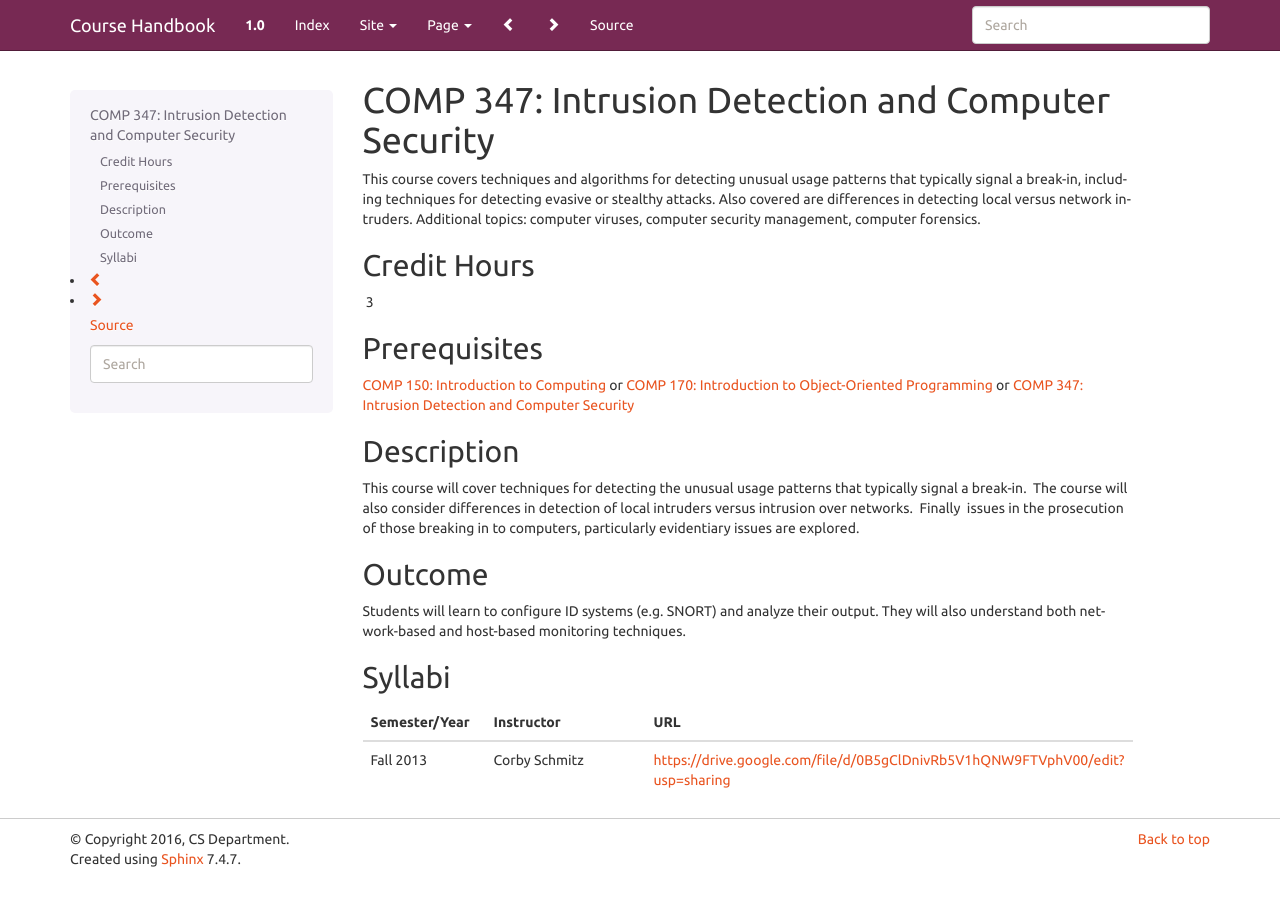
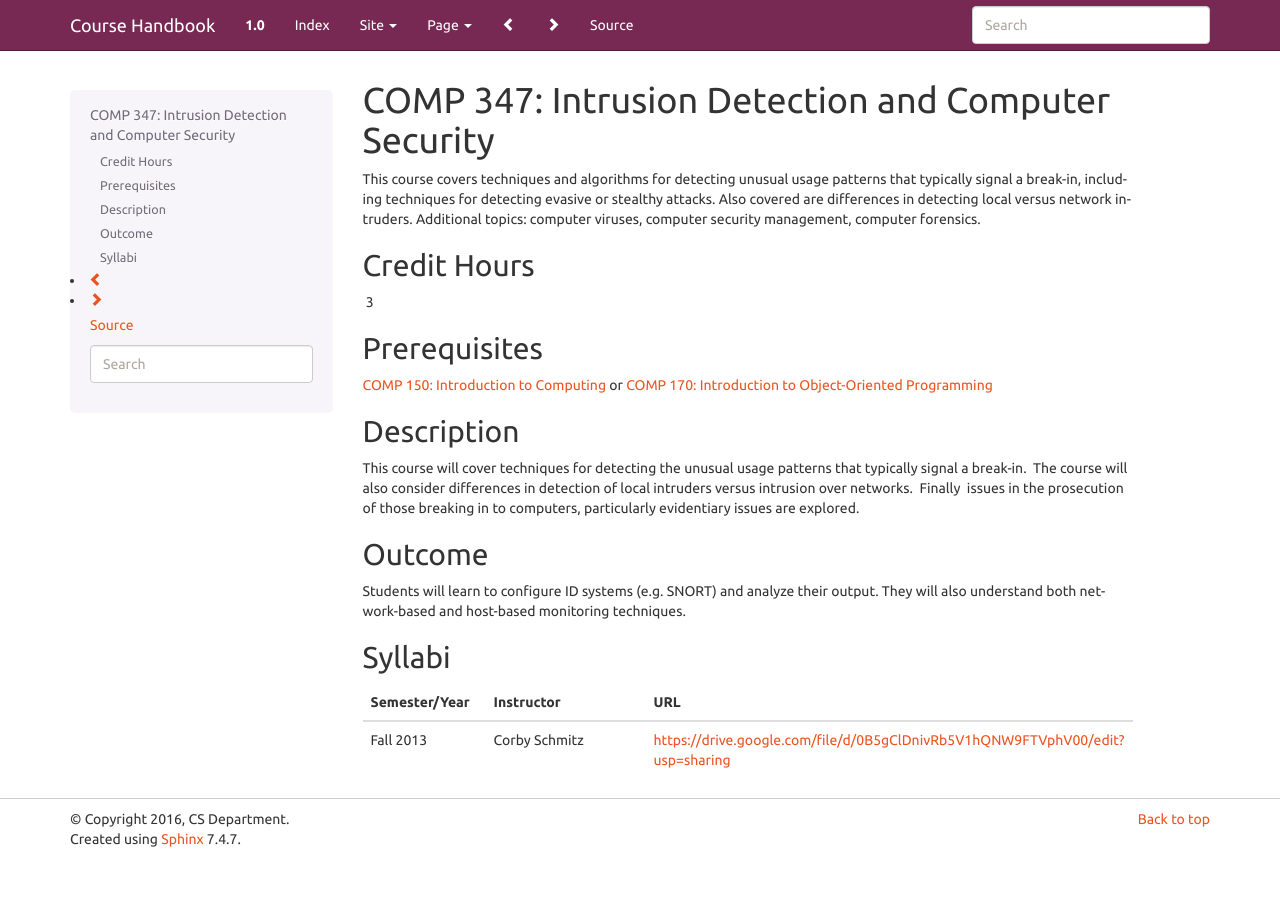
Before and after one commit to kyang5/coursedescriptions, a Sphinx documentation site: the page built from source/comp347.rst, in a window 1280 px wide. Built offline with Sphinx 7.4.7, drawn with Linux system fonts in a browser that asks for light colours.

Commit message:
missed 347

```diff
--- a/source/comp347.rst
+++ b/source/comp347.rst
@@ -16,7 +16,7 @@ Credit Hours
 Prerequisites
 ---------------------
 
-:doc:`comp150` or :doc:`comp170` or :doc:`comp347`
+:doc:`comp150` or :doc:`comp170`
 
 Description
 --------------------
```
